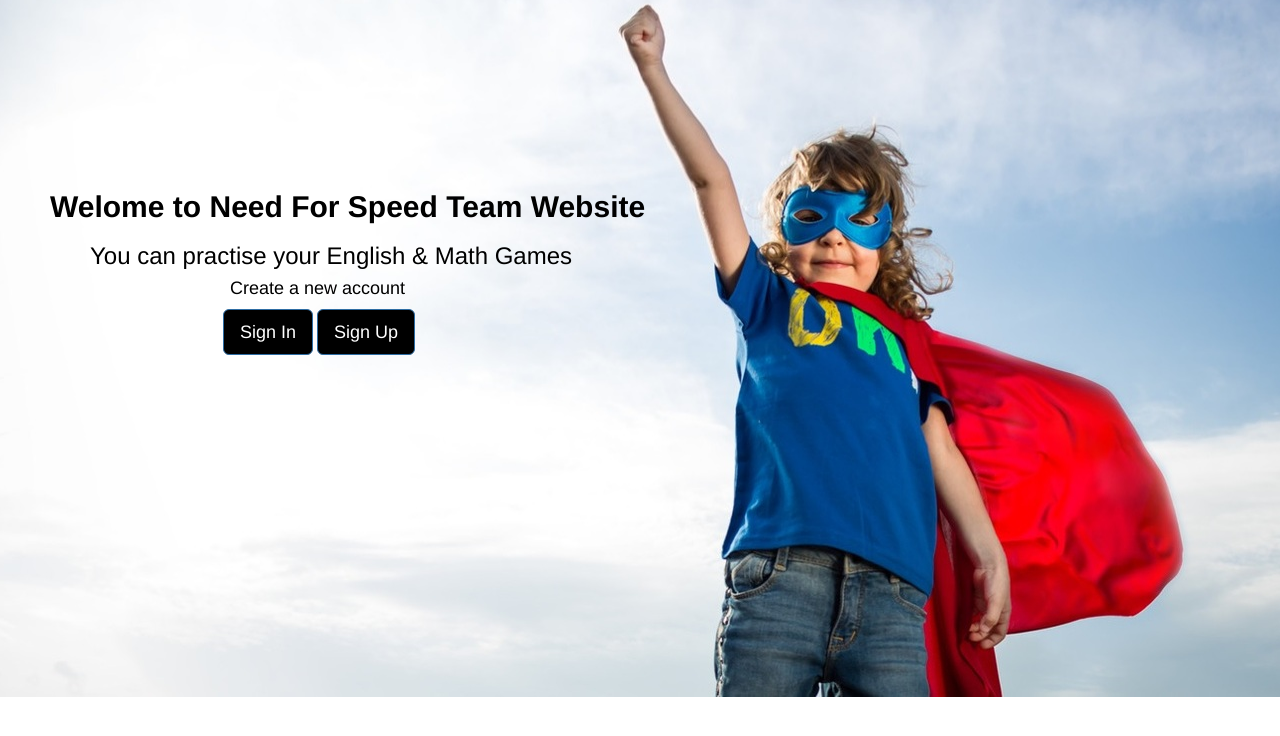
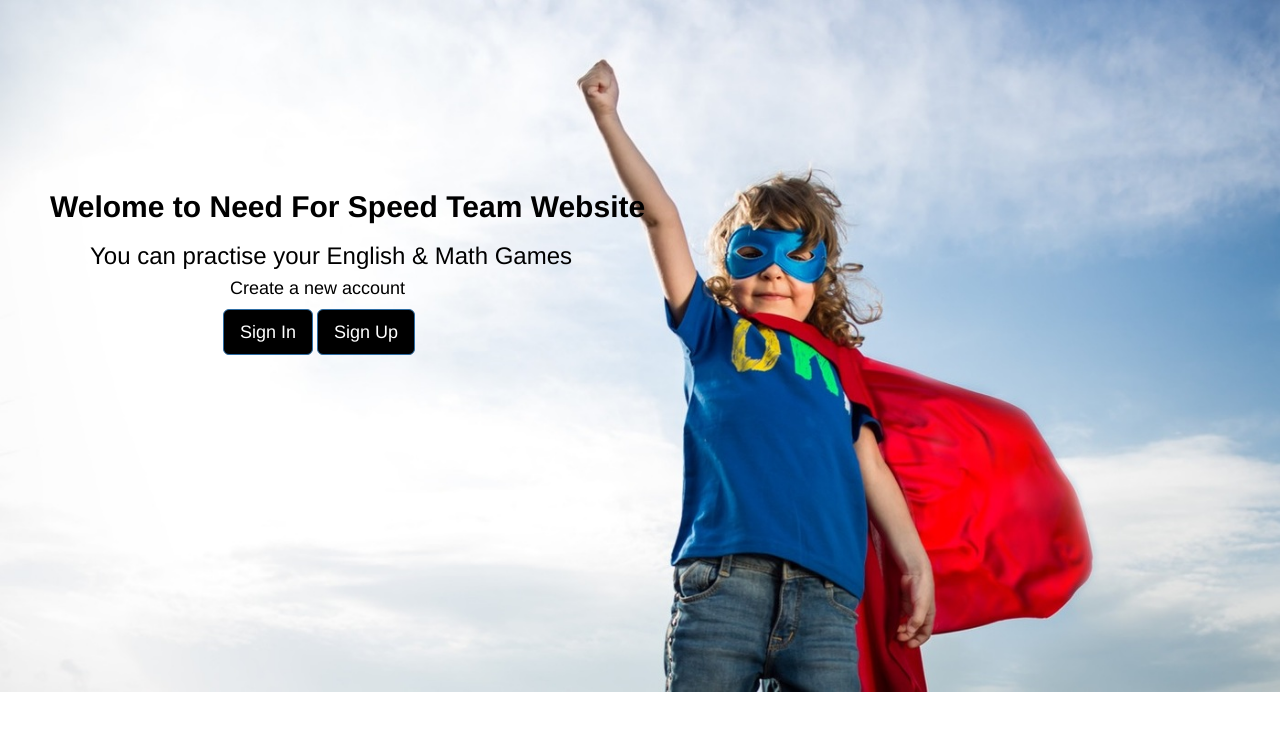
Before and after one commit to AhmedAtt/NFS, a plain HTML site: page home.html in a window 1280 px wide. Drawn offline with nearby package versions, Linux system fonts and the light colour scheme.

Commit message:
Add files via upload

```diff
--- a/home.html
+++ b/home.html
@@ -10,7 +10,7 @@
 		body {
 			background-image: url("Images/homepage.jpg");
 			background-repeat: no-repeat;
-			background-position: 10% 15%;
+			background-size:cover;
 			font-family: "HelveticaNeue-Light", "Helvetica Neue Light", "Helvetica Neue", Helvetica, Arial, "Lucida Grande", sans-serif;
 			font-weight: 300;
 			margin: 0;
```
